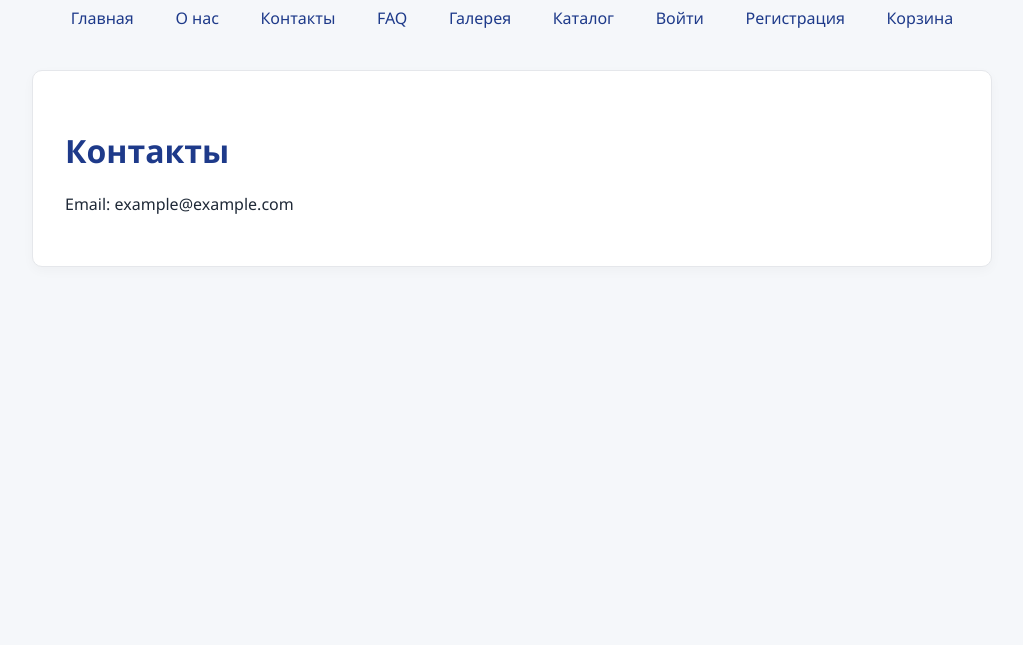
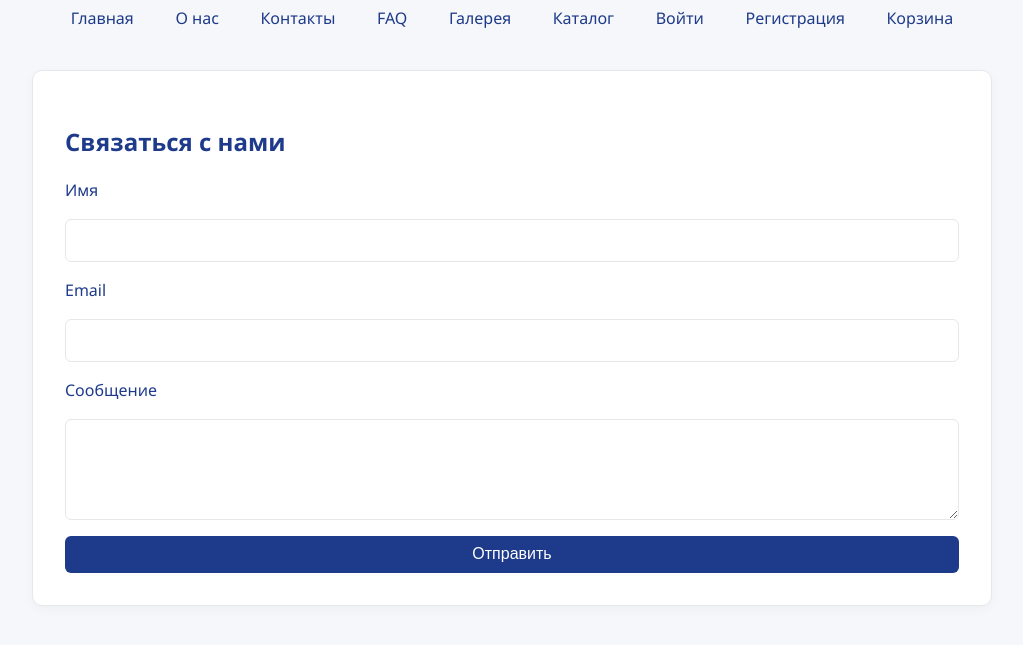
Before and after one commit to Tauimi/mult, a Flask app: page /contact in a window 1280 px wide. Shown: the top 645 px of the page, without its empty margins (128-1151 px from the left). Run offline with Flask 3, Linux system fonts and the light colour scheme.

Commit message:
Update contact.html

```diff
--- a/blueprints/main/templates/contact.html
+++ b/blueprints/main/templates/contact.html
@@ -1,6 +1,17 @@
 {% extends "base.html" %}
 {% block title %}Контакты{% endblock %}
 {% block content %}
-<h1>Контакты</h1>
-<p>Email: example@example.com</p>
+<h2>Связаться с нами</h2>
+<form class="form-styled" method="POST">
+  <label for="name">Имя</label>
+  <input type="text" id="name" name="name" required>
+
+  <label for="email">Email</label>
+  <input type="email" id="email" name="email" required>
+
+  <label for="message">Сообщение</label>
+  <textarea id="message" name="message" rows="4" required></textarea>
+
+  <button class="btn-primary" type="submit">Отправить</button>
+</form>
 {% endblock %}
```
